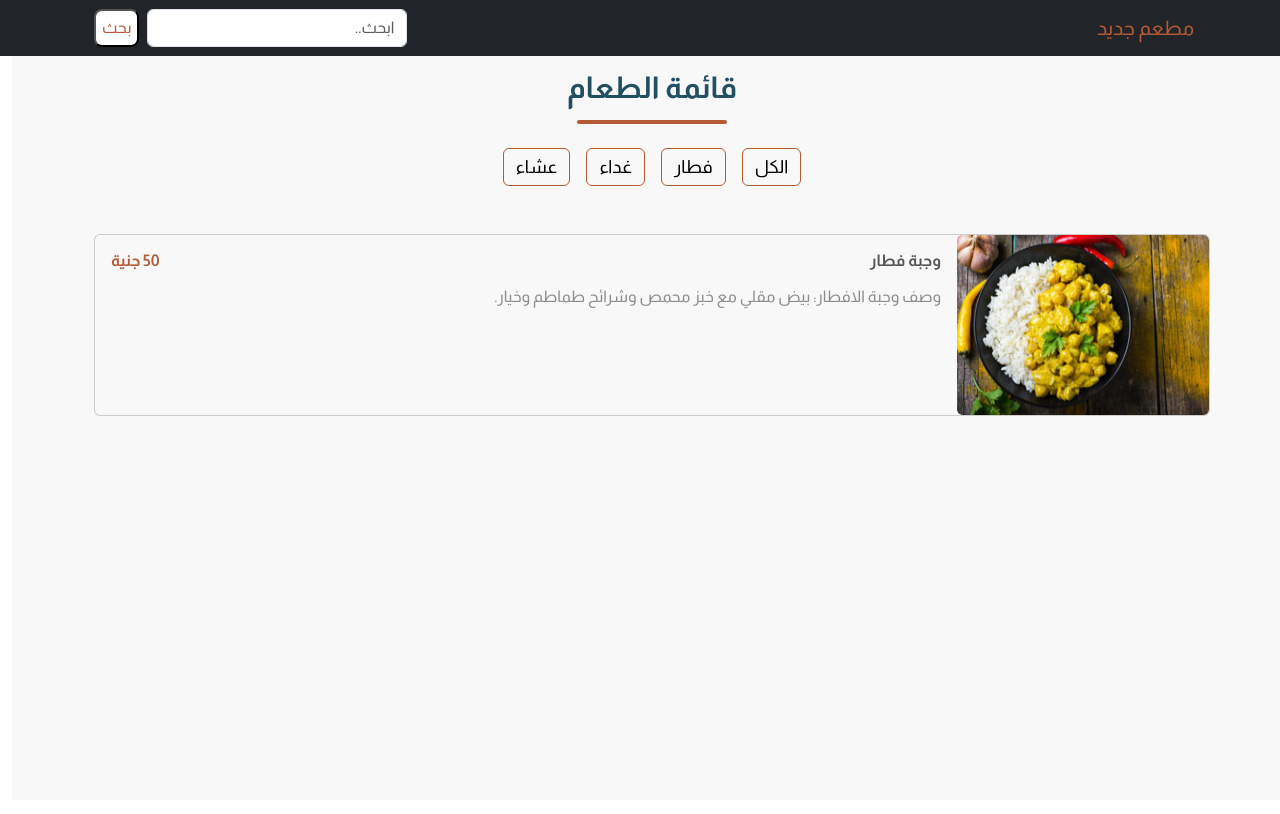
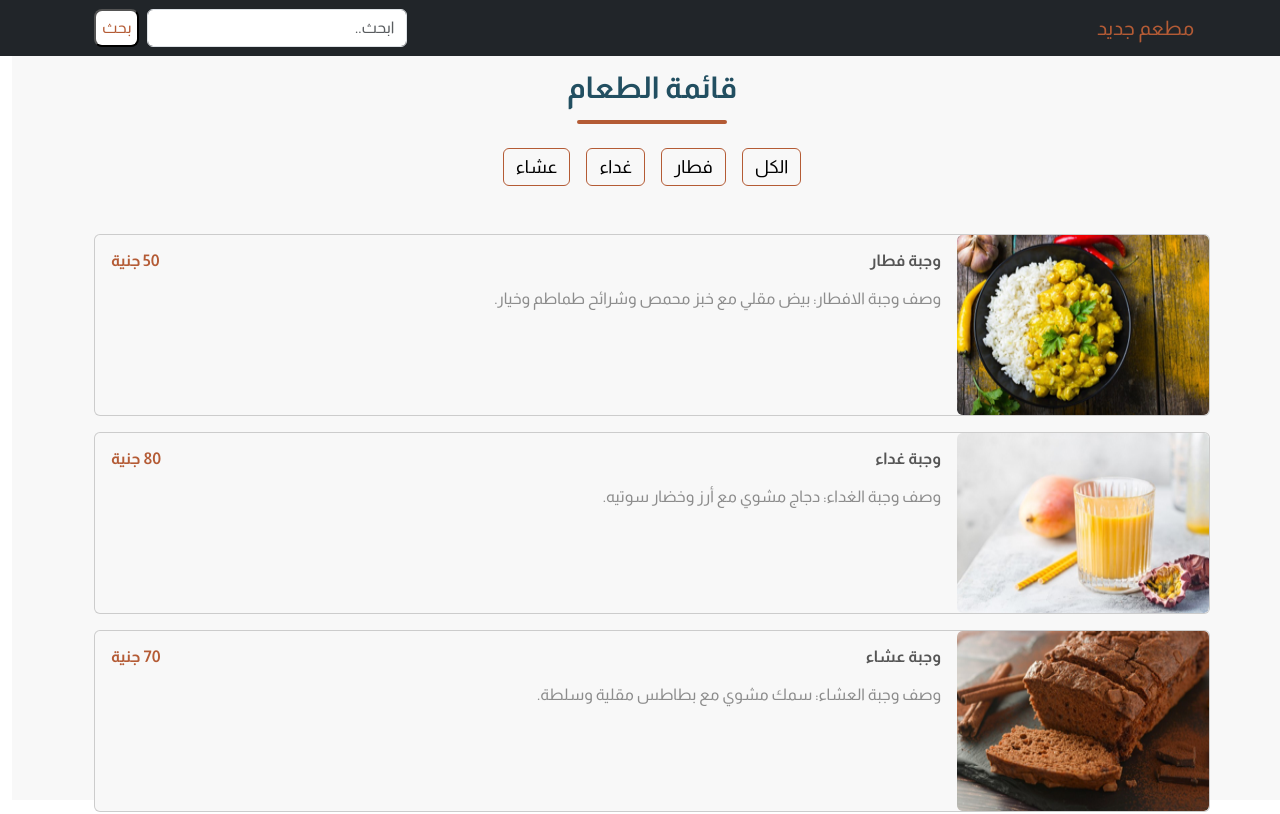
Before and after one commit to walidashraf0/Menu-Restaurant, a React (Vite) app: page / in a window 1280 px wide. Shown: the top 814 px of the page. Built offline with nearby package versions, Linux system fonts and the light colour scheme.

Commit message:
Display Card Data From utils

```diff
--- a/src/App.jsx
+++ b/src/App.jsx
@@ -3,16 +3,28 @@ import NavBar from "./Components/Navbar";
 import Header from "./Components/Header";
 import Category from "./Components/Category";
 import CardList from "./Components/CardList";
+import { varieties } from "./utils/data";
+import { useState } from "react";
+function App() {
+  const [items, setItems] = useState(varieties);
 
-function App() {
+  //Filter By Category
+  const filterByCategory = (varaity) => {
+    if (varaity === "الكل") {
+      setItems(items);
+    } else {
+      const filteredItems = varieties.filter((item) => item.category === varaity);
+      setItems(filteredItems);
+    }
+  };
   return (
     <>
       <div className="color-body font">
         <NavBar />
         <Container>
           <Header />
-          <Category />
-          <CardList />
+          <Category filtering={filterByCategory} />
+          <CardList itemsData={items} />
         </Container>
       </div>
     </>
--- a/src/Components/CardList.jsx
+++ b/src/Components/CardList.jsx
@@ -1,26 +1,32 @@
 import React from "react";
 import { Card, Col, Row } from "react-bootstrap";
-import ImgOne from "../assets/1.png";
 
-const CardList = () => {
+const CardList = ({ itemsData }) => {
   return (
     <Row>
-      <Col sm="12" className="mb-3">
-        <Card style={{ backgroundColor: "#f8f8f8" }} className="d-flex flex-row">
-          <Card.Img className="img-item" variant="top" src={ImgOne} />
+      {itemsData.length ? (
+        itemsData.map((item) => (
+          <Col key={item.id} sm="12" className="mb-3">
+            <Card
+              style={{ backgroundColor: "#f8f8f8" }}
+              className="d-flex flex-row"
+            >
+              <Card.Img className="img-item" variant="top" src={item.image} />
               <Card.Body>
                 <Card.Title className="d-flex justify-content-between align-items-center">
-              <div className="item-title">وجبة فطار</div>
-              <div className="item-price">50 جنية</div>
+                  <div className="item-title">{item.name}</div>
+                  <div className="item-price">{item.price} جنية</div>
                 </Card.Title>
                 <Card.Text className="py-2">
-              <div className="item-description">
-                وصف وجبة الافطار: بيض مقلي مع خبز محمص وشرائح طماطم وخيار.
-              </div>
+                  <span className="item-description">{item.description}</span>
                 </Card.Text>
               </Card.Body>
             </Card>
           </Col>
+        ))
+      ) : (
+        <h3>لا توجد عناصر لعرضها</h3>
+      )}
     </Row>
   );
 };
--- a/src/Components/Category.jsx
+++ b/src/Components/Category.jsx
@@ -1,18 +1,34 @@
 import React from "react";
 import { Col, Row } from "react-bootstrap";
 
-const Category = () => {
+const Category = ({ filtering }) => {
+  const onFilter = (varaity) => {
+    filtering(varaity);
+  };
+
   return (
     <Row className="my-2 mb-5">
       <Col sm="12" className="d-flex justify-content-center">
         <div>
-          <button style={{ border: "1px solid #b45b35" }} className="btn mx-2">
+          <button
+            onClick={() => onFilter("الكل")}
+            style={{ border: "1px solid #b45b35" }}
+            className="btn mx-2"
+          >
             الكل
           </button>
-          <button style={{ border: "1px solid #b45b35" }} className="btn mx-2">
+          <button
+            onClick={() => onFilter("فطار")}
+            style={{ border: "1px solid #b45b35" }}
+            className="btn mx-2"
+          >
             فطار
           </button>
-          <button style={{ border: "1px solid #b45b35" }} className="btn mx-2">
+          <button
+            onClick={() => onFilter("غداء")}
+            style={{ border: "1px solid #b45b35" }}
+            className="btn mx-2"
+          >
             غداء
           </button>
           <button style={{ border: "1px solid #b45b35" }} className="btn mx-2">
--- /dev/null
+++ b/src/utils/data.js
@@ -0,0 +1,55 @@
+import ImgOne from "../assets/1.png";
+import ImgTwo from "../assets/2.png";
+import ImgThree from "../assets/3.png";
+
+export const varieties = [
+    {
+        id: 1,
+        name: "وجبة فطار",
+        description: "وصف وجبة الافطار: بيض مقلي مع خبز محمص وشرائح طماطم وخيار.",
+        price: 50,
+        image: ImgOne,
+        category: "فطار"
+    },
+    {
+        id: 2,
+        name: "وجبة غداء",
+        description: "وصف وجبة الغداء: دجاج مشوي مع أرز وخضار سوتيه.",
+        price: 80,
+        image: ImgTwo,
+        category: "غداء"
+    },
+    {
+        id: 3,
+        name: "وجبة عشاء",
+        description: "وصف وجبة العشاء: سمك مشوي مع بطاطس مقلية وسلطة.",
+        price: 70,
+        image: ImgThree,
+        category: "عشاء"
+    },
+    {
+        id: 4,
+        name: "وجبة فطار",
+        description: "وصف وجبة الافطار: بيض مقلي مع خبز محمص وشرائح طماطم وخيار.",
+        price: 60,
+        image: ImgOne,
+        category: "فطار"
+    },
+    {
+        id: 5,
+        name: "وجبة غداء",
+        description: "وصف وجبة الغداء: دجاج مشوي مع أرز وخضار سوتيه.",
+        price: 30,
+        image: ImgTwo,
+        category: "غداء"
+    },
+    {
+        id: 6,
+        name: "وجبة عشاء",
+        description: "وصف وجبة العشاء: سمك مشوي مع بطاطس مقلية وسلطة.",
+        price: 100,
+        image: ImgThree,
+        category: "عشاء"
+    },
+
+];
```
Lines whose indentation alone changed are shown as unchanged.
